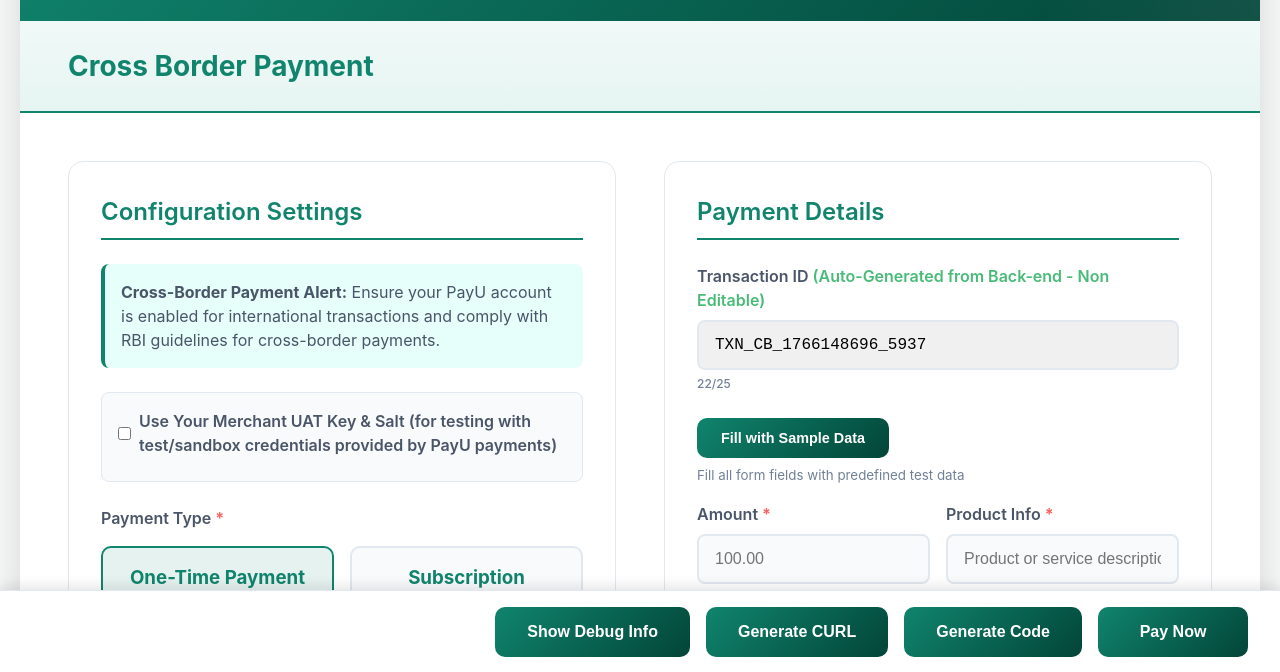
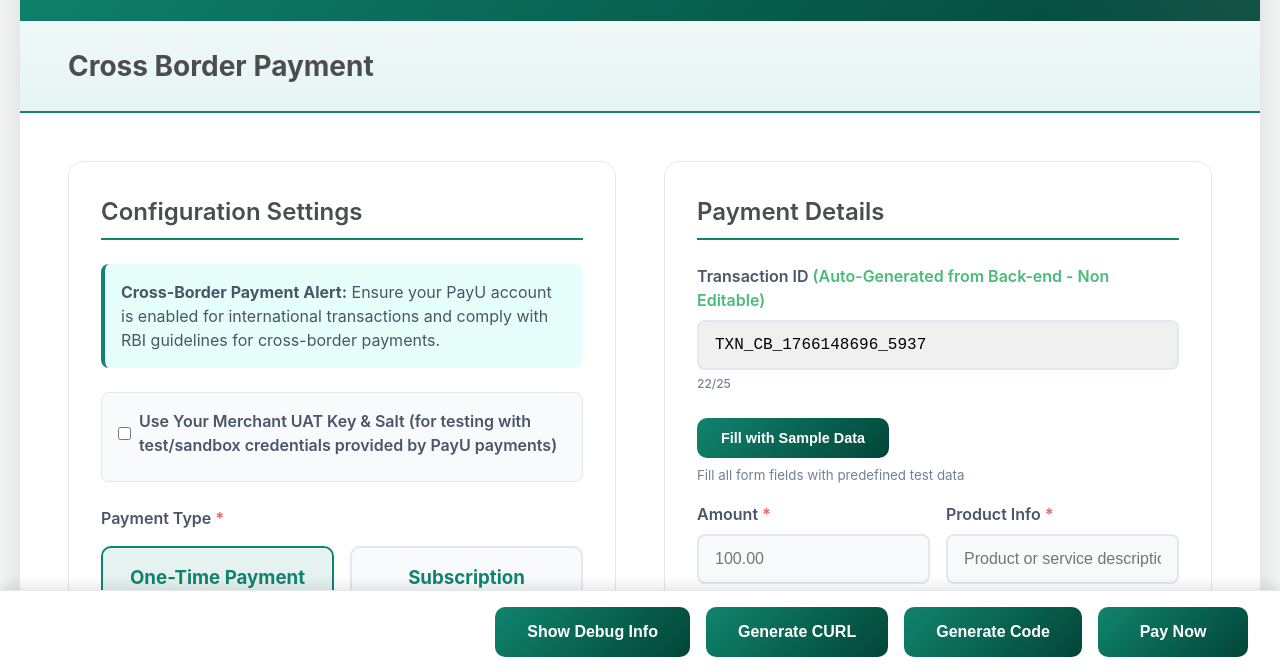
Before and after one commit to payuvarun82/payu_multiflow, a plain HTML site: page index.html in a window 1280 px wide. Both pictures are taken after a click on the element 333 px from the left and 407 px from the top of the page. Shown: the part 127-799 px from the top of the page. Drawn offline with nearby package versions, Linux system fonts and the light colour scheme.

Commit message:
Change color from var(--accent-primary) to #4a4e4d
Updated color properties in flow-header and section-title.

```diff
--- a/styles.css
+++ b/styles.css
@@ -249,7 +249,7 @@
         .flow-header h2 {
             font-size: 1.75rem;
             font-weight: 700;
-            color: var(--accent-primary);
+            color: #4a4e4d;
             margin: 0;
         }
 
@@ -298,7 +298,7 @@
             font-size: 1.5rem;
             font-weight: 600;
             margin-bottom: 1.5rem;
-            color: var(--accent-primary);
+            color: #4a4e4d;
             border-bottom: 2px solid var(--accent-primary);
             padding-bottom: 0.5rem;
             display: flex;
```
